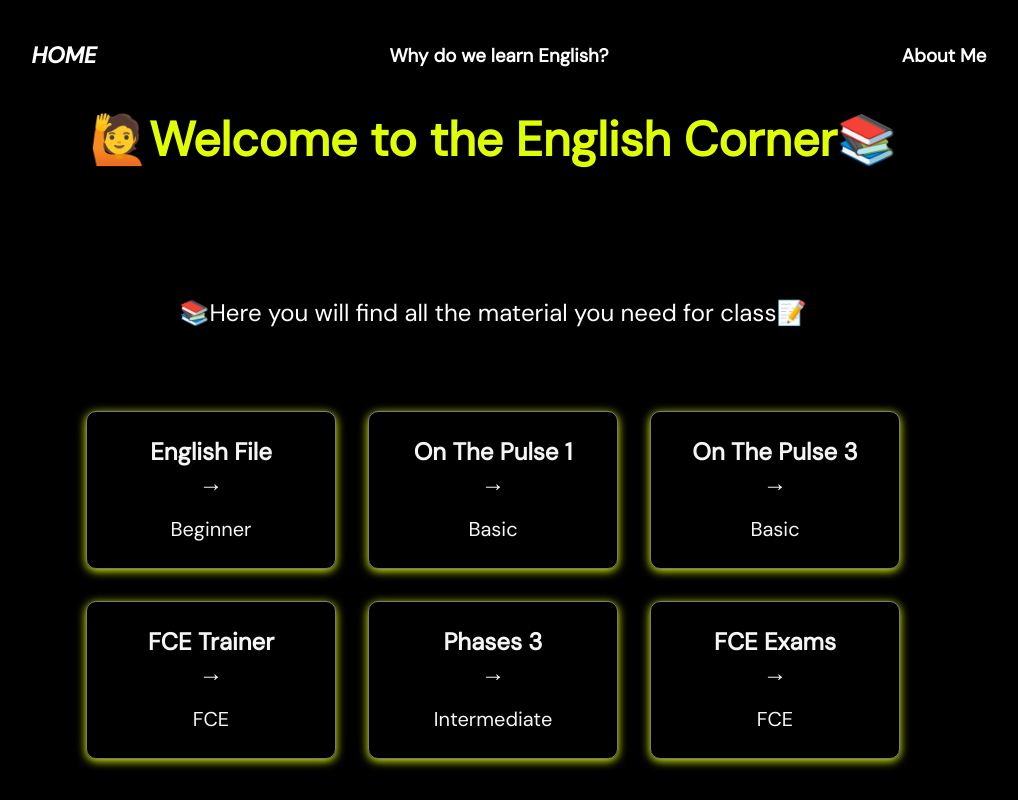
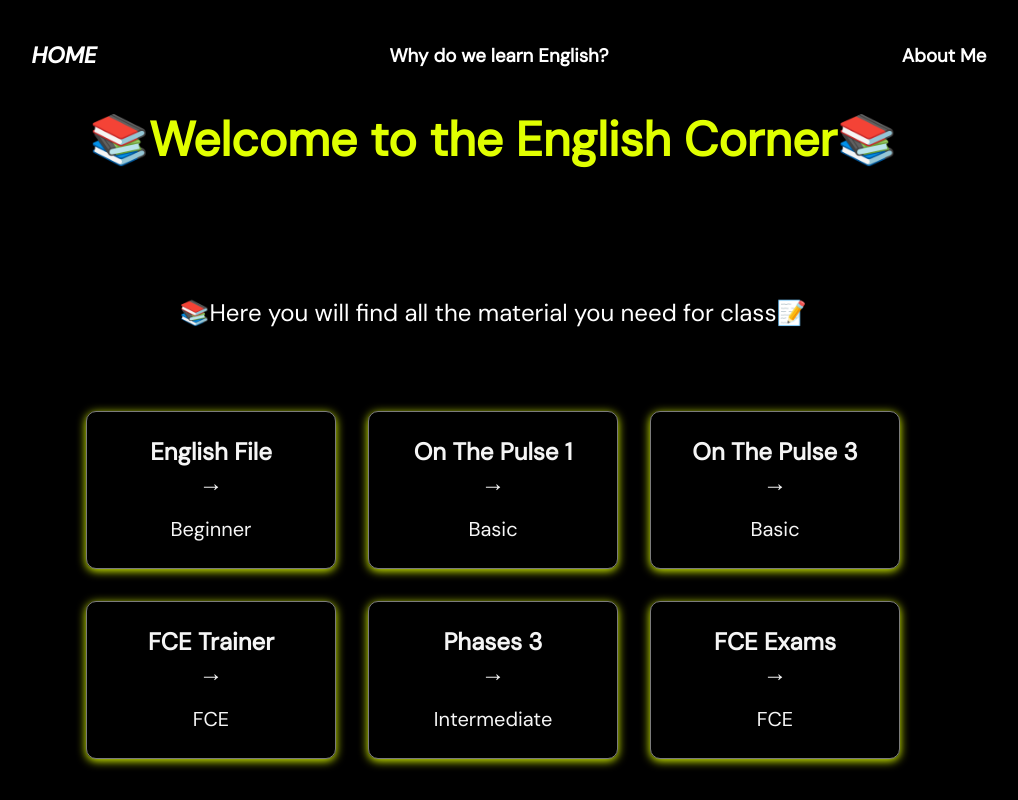
Before and after one commit to DanMartinez01/MiniLibrary-with-Next.Js, a Next.js app in the folder minilibrary/: page / in a window 1280 px wide. Shown: the top 800 px of the page, without its empty margins (147-1165 px from the left). Built offline with nearby package versions, Linux system fonts and the light colour scheme.

Commit message:
changes in title

```diff
--- a/minilibrary/pages/index.tsx
+++ b/minilibrary/pages/index.tsx
@@ -22,7 +22,7 @@
 
       <main className={styles.main}>
         <h1 className={styles.title}>
-          🙋Welcome to the English Corner📚
+          📚Welcome to the English Corner📚
         </h1>
         <p className={styles.description}>
           📚Here you will find all the material you need for class📝
```
